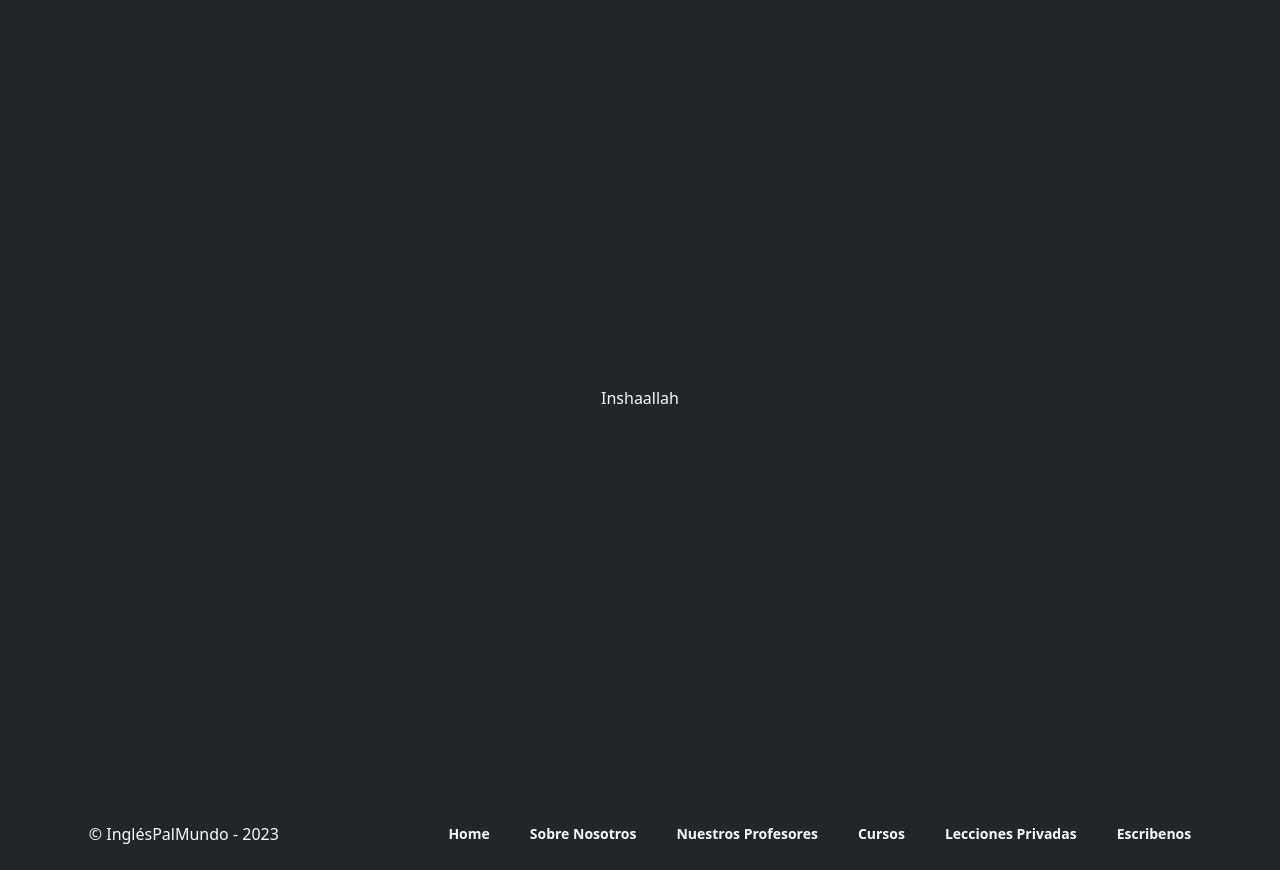
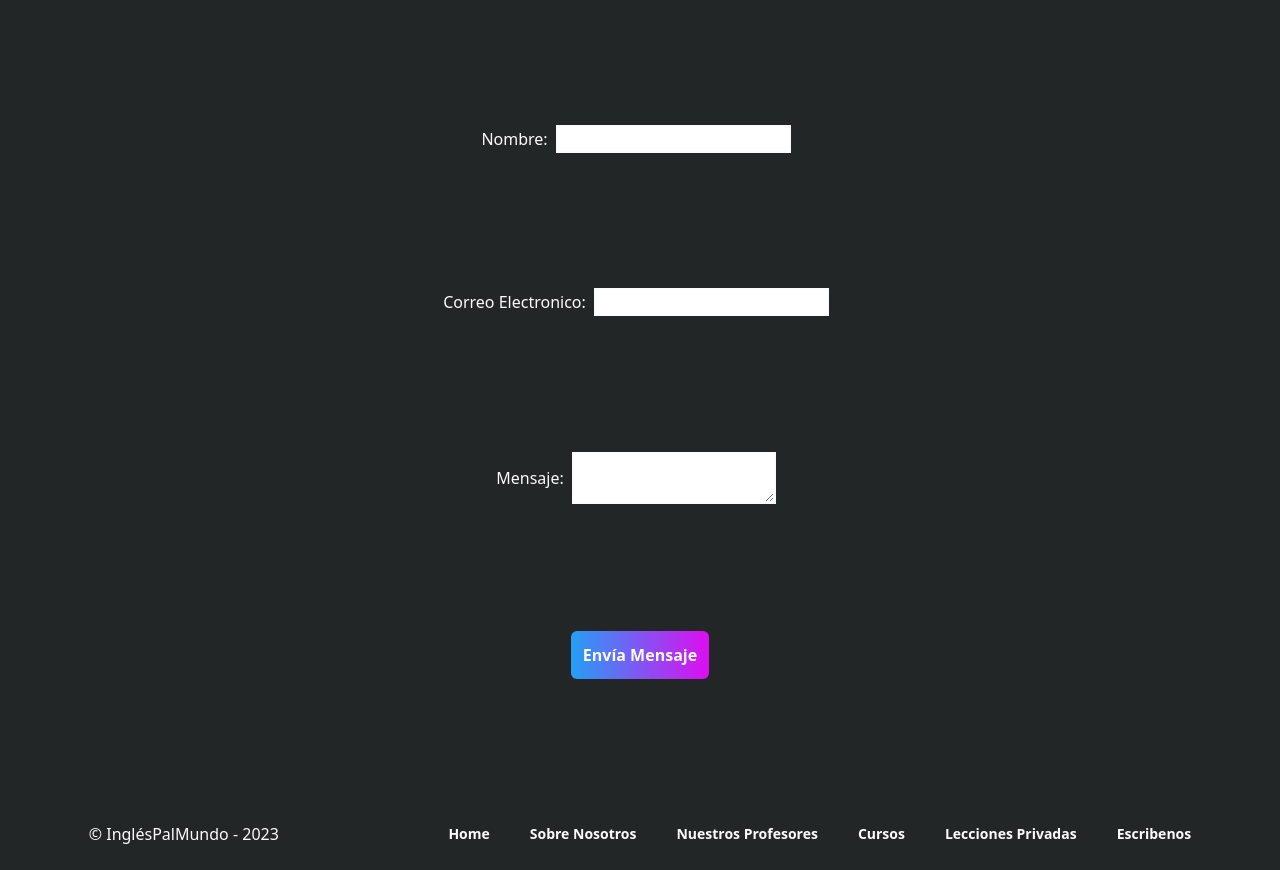
Before and after one commit to AngusGaukrogerDev/website-ingles-pal-mundo, a Vue app: page / in a window 1280 px wide. Shown: the part 5034-5904 px from the top of the page. Built offline with nearby package versions, Linux system fonts and the light colour scheme.

Commit message:
tea time

```diff
--- a/src/components/HomeElements/Contact.vue
+++ b/src/components/HomeElements/Contact.vue
@@ -7,8 +7,25 @@
             <path d="M0,0V5.63C149.93,59,314.09,71.32,475.83,42.57c43-7.64,84.23-20.12,127.61-26.46,59-8.63,112.48,12.24,165.56,35.4C827.93,77.22,886,95.24,951.2,90c86.53-7,172.46-45.71,248.8-84.81V0Z" class="shape-fill"></path>
             </svg>
         </div>
-        <section id="Escribenos" class="relative bg-fade1 h-screen w-100 flex flex-row justify-center items-center z-0">
-            <ContactForm />
+        <section id="Escribenos" class="relative bg-fade1 text-texttone h-screen w-100 ">
+            <form id="contact-form"   @submit.prevent="formSubmit">
+                <div class=" h-screen w-100 flex flex-col justify-evenly items-center">
+                    <div class="flex flex-row justify-evenly items-center">
+                        <label class="" for="name">Nombre: </label>
+                        <input class="border-2 m-2" type="text" name="name" id="name" required="" >
+                    </div>
+                    <div class="flex flex-row justify-evenly items-center">
+                        <label class="" for="email">Correo Electronico: </label>
+                        <input class="border-2 m-2"  type="email" name="email" id="email" required="" >
+                    </div>
+                    <div class="flex flex-row justify-evenly items-center">
+                        <label class="label" for="email">Mensaje:</label>
+                        <textarea class=" border-2 m-2" name="textarea" id="textarea" required="" ></textarea>
+                    </div>
+                    <button class="bg-gradient-to-r font-bold from-main to-highlight hover:scale-105 text-texttone rounded-md border-texttone p-3 border-5" type="submit" value="Send Message">Envía Mensaje</button>
+                </div>
+
+        </form>
         </section>
     </div>
 </template>
--- a/src/components/UIElements/ContactForm.vue
+++ b/src/components/UIElements/ContactForm.vue
@@ -1,7 +1,7 @@
 <template>
     <div class="text-texttone">
-            Inshaallah
-        <form></form>
+
+
 
     </div>
 </template>
```
